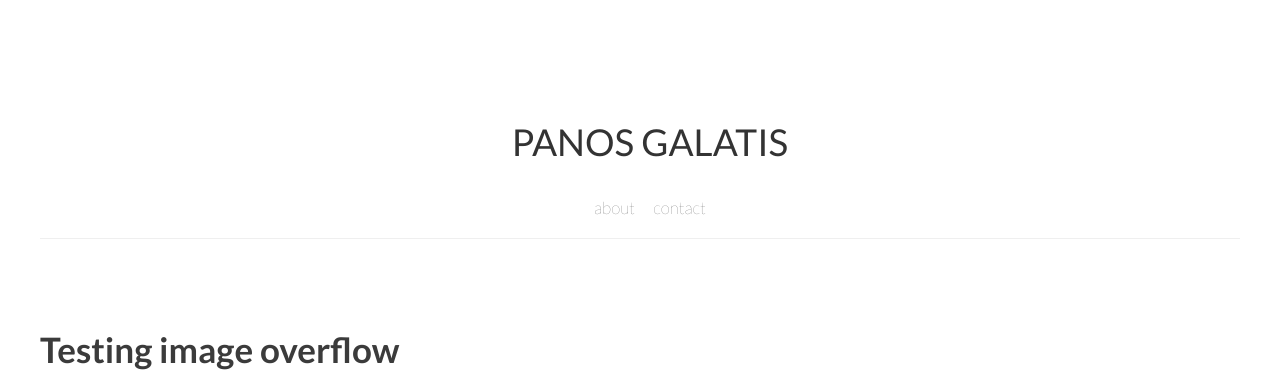
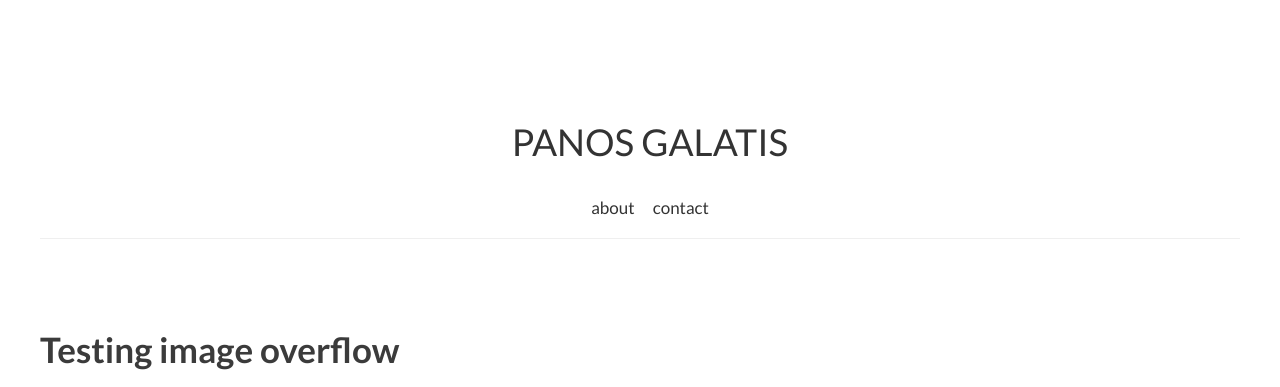
Before and after one commit to pgalatis/pgalatis.github.io, a Jekyll site: the page built from index.html, in a window 1280 px wide. Shown: the top 387 px of the page. Built offline with Jekyll 4.4.1, drawn with Linux system fonts in a browser that asks for light colours; nearby versions of some CDN libraries; the list of posts is cut into pages by our own code.

Commit message:
Update style.css

```diff
--- a/css/style.css
+++ b/css/style.css
@@ -30,7 +30,7 @@ p.lead {
 }
 
 .navigation nav a:first-child {
-	padding-right: 15px
+	padding-right: 15px;
 }
 
 .navigation nav a {
@@ -287,9 +287,9 @@ header.top {
     padding: 20px 0 0 20px;
     }
 
-h1.title, .navigation {
-    font-weight: 400;
-    }
+h1.title, .navigation nav a {
+	font-weight: 400;
+}
 
 h1.title {
      line-height: 1.185;
```
